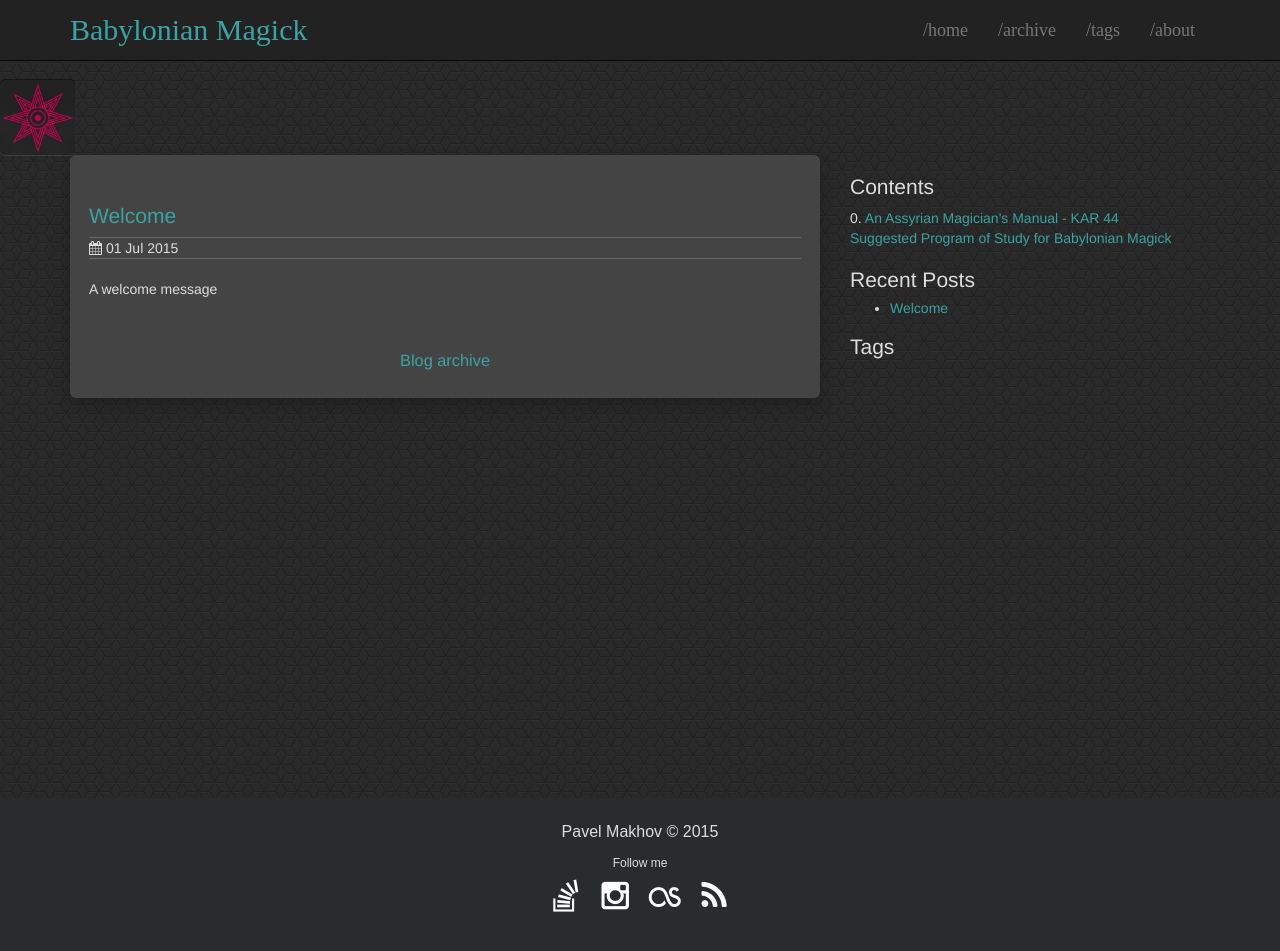
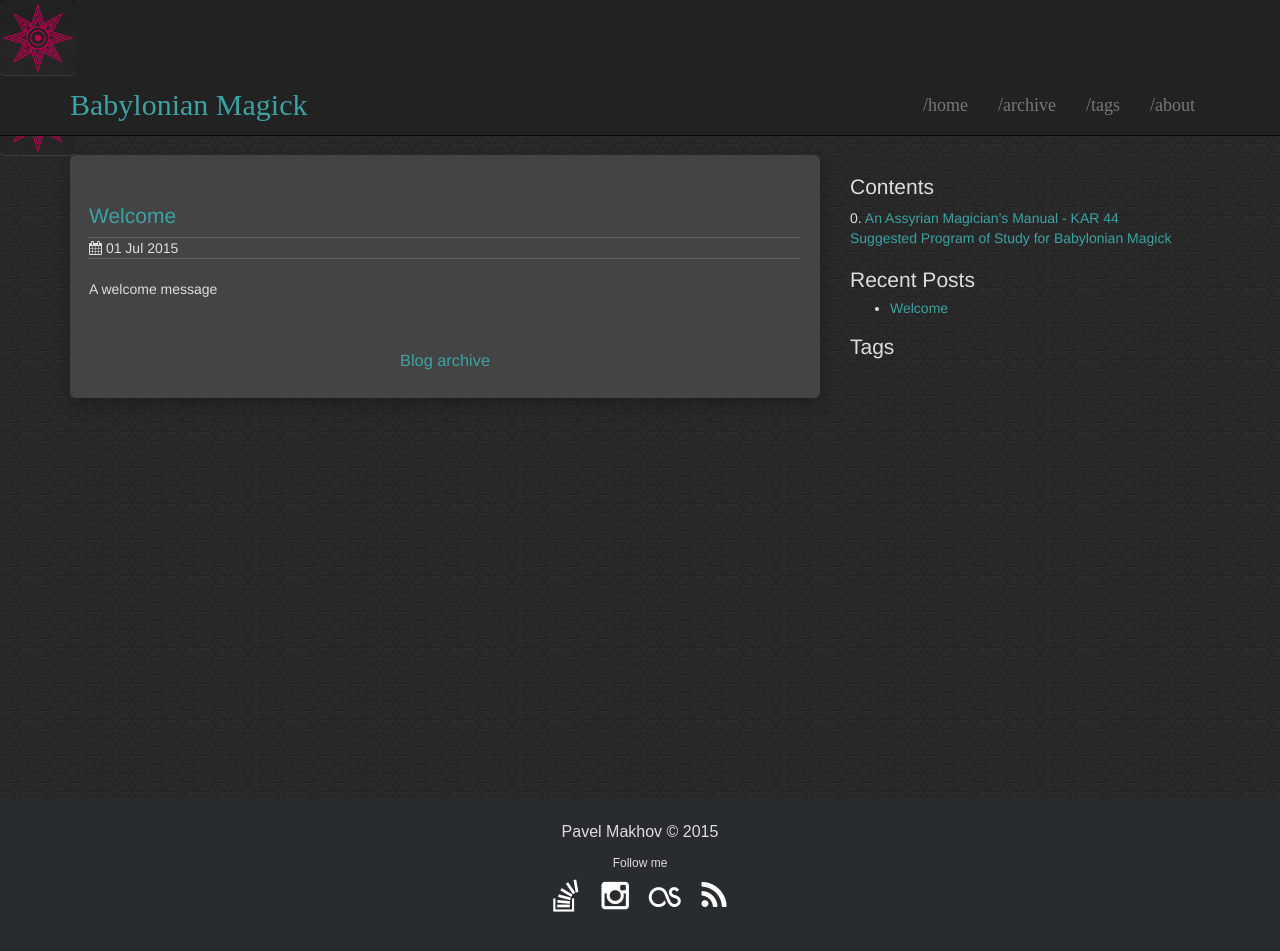
Before and after one commit to abaset/babylon, a Jekyll site: the page built from index.html, in a window 1280 px wide and 975 px high. Shown: the top 951 px of the window. Built offline with Jekyll 4.4.1, drawn with Linux system fonts in a browser that asks for light colours.

Commit message:
Update header.html

```diff
--- a/_includes/header.html
+++ b/_includes/header.html
@@ -38,6 +38,7 @@
 </script>
 
   <nav class="navbar navbar-inverse navbar-fixed-top">
+                    <img src="http://anpuluv.github.io/babylon/images/star.jpg" width="75" height="75">
     <div class="container">
       <div class="navbar-header">
         <button type="button" class="navbar-toggle" data-toggle="collapse" data-target=".navbar-collapse">
```
